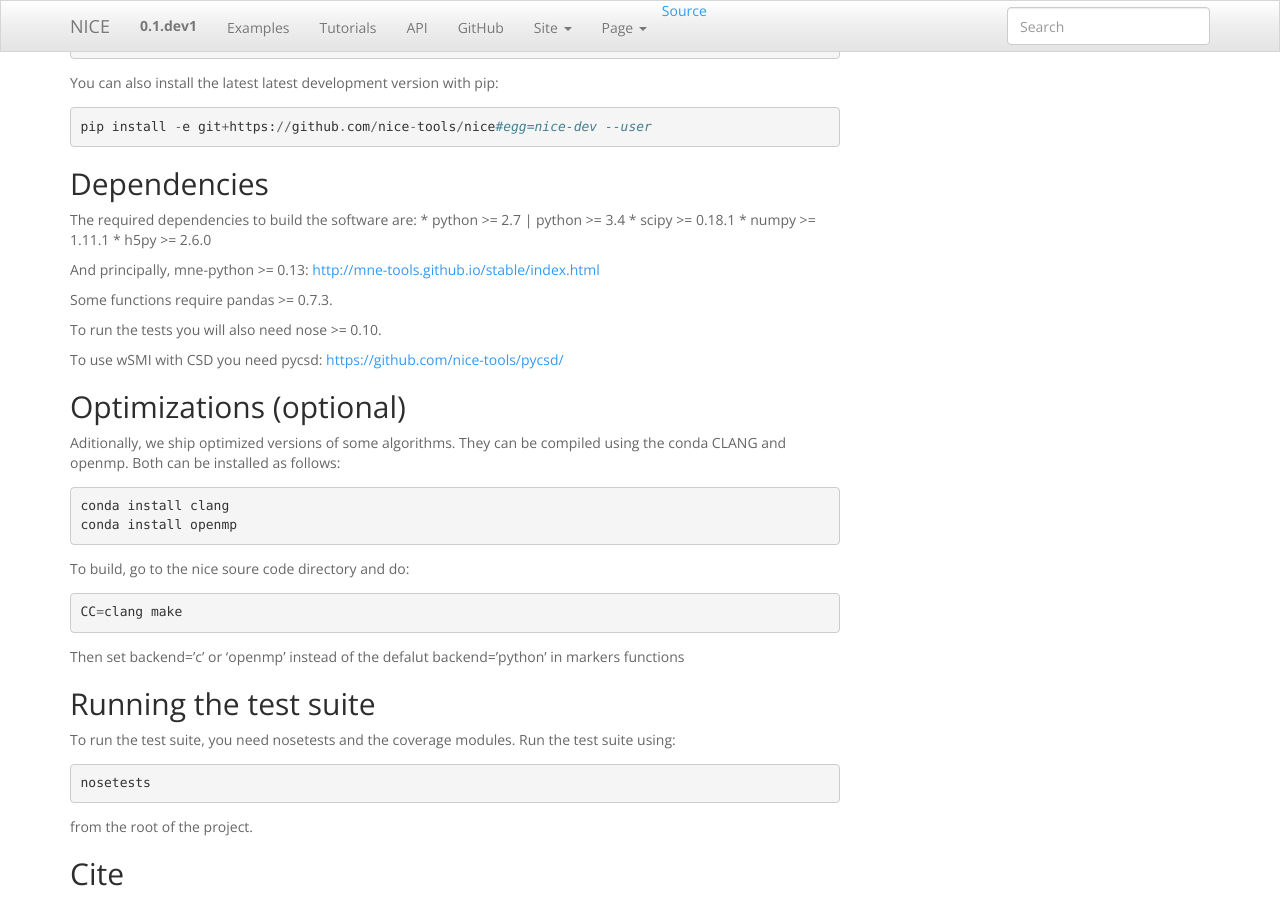
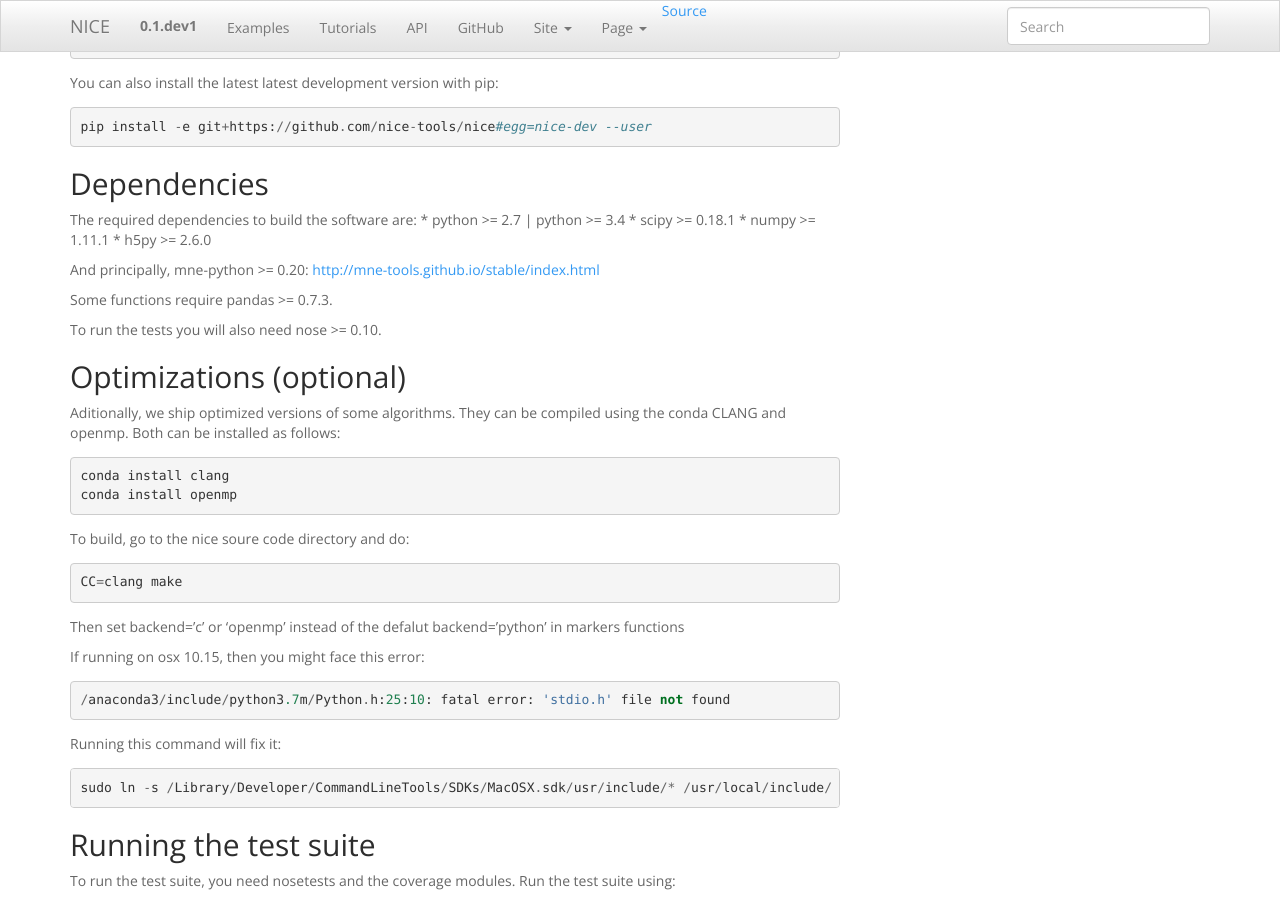
Before and after one commit to nice-tools/nice, a Sphinx documentation site: the page built from docs/index.rst, in a window 1280 px wide and 900 px high, scrolled down 475 px. Built offline with Sphinx 7.4.7, drawn with Linux system fonts in a browser that asks for light colours.

Commit message:
Update docs

```diff
--- a/docs/index.rst
+++ b/docs/index.rst
@@ -39,15 +39,13 @@ The required dependencies to build the software are:
 * numpy >= 1.11.1
 * h5py >= 2.6.0
 
-And principally, mne-python >= 0.13:
+And principally, mne-python >= 0.20:
 http://mne-tools.github.io/stable/index.html
 
 
 Some functions require pandas >= 0.7.3.
 
 To run the tests you will also need nose >= 0.10.
-
-To use wSMI with CSD you need pycsd: https://github.com/nice-tools/pycsd/
 
 Optimizations (optional)
 ^^^^^^^^^^^^^^^^^^^^^^^^
@@ -65,6 +63,15 @@ To build, go to the nice soure code directory and do::
     CC=clang make
 
 Then set backend='c' or 'openmp' instead of the defalut backend='python' in markers functions
+
+If running on osx 10.15, then you might face this error::
+
+    /anaconda3/include/python3.7m/Python.h:25:10: fatal error: 'stdio.h' file not found
+
+Running this command will fix it::
+
+    sudo ln -s /Library/Developer/CommandLineTools/SDKs/MacOSX.sdk/usr/include/* /usr/local/include/
+
 
 Running the test suite
 ^^^^^^^^^^^^^^^^^^^^^^
```
